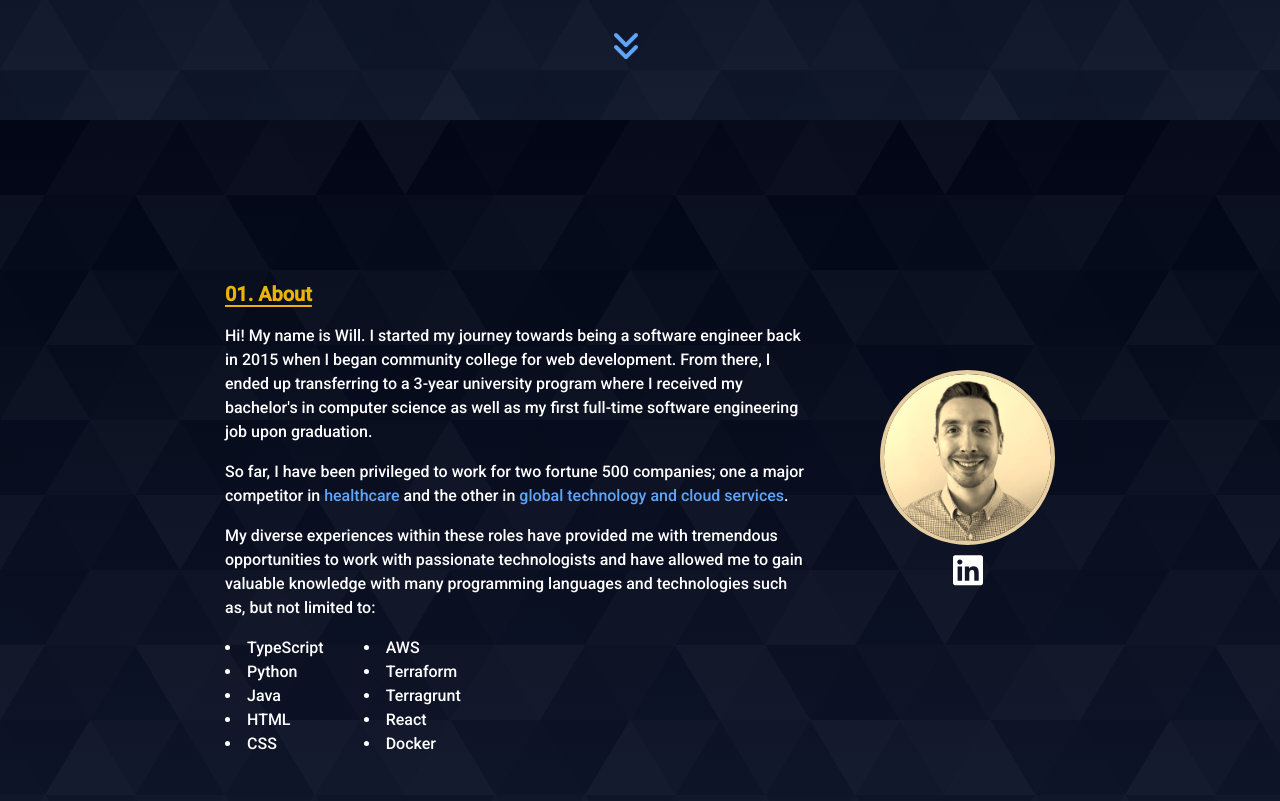
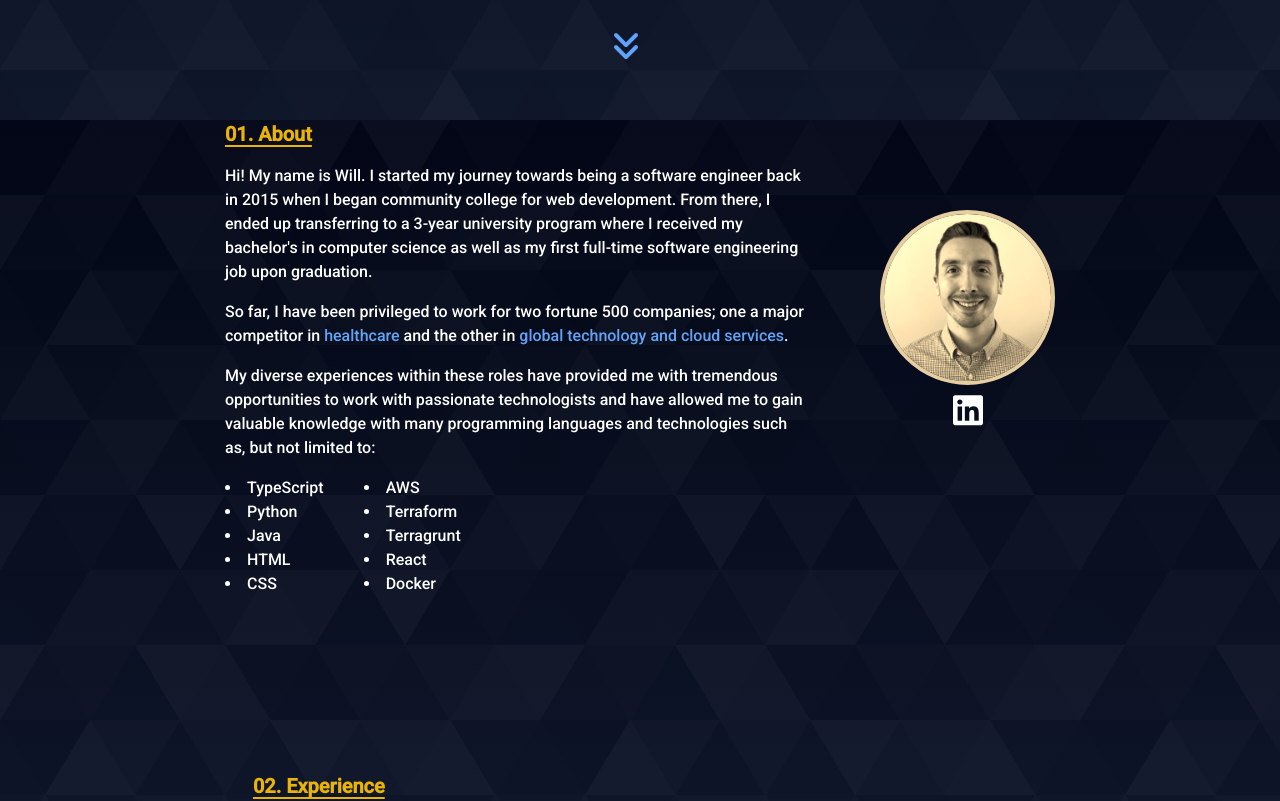
Before and after one commit to wi11ahern/who-am-i, a React (Vite) app: page / in a window 1280 px wide. Shown: the part 680-1481 px from the top of the page. Built offline with nearby package versions, Linux system fonts and the light colour scheme.

Commit message:
style: use negative margint to account for grid gap between the greeting component

```diff
--- a/src/components/about/about.tsx
+++ b/src/components/about/about.tsx
@@ -6,7 +6,7 @@ import { faLinkedin } from "@fortawesome/free-brands-svg-icons";
 const About = () => {
   return (
     <Card
-      className="col-start-2 col-end-2 row-start-2 row-end-2 justify-self-center m-0 flex items-start flex-wrap min-w-[300px] max-w-[900px]"
+      className="col-start-2 col-end-2 row-start-2 row-end-2 justify-self-center mt-[-160px] flex items-start flex-wrap min-w-[300px] max-w-[900px]"
       id="about"
     >
       <div className="mx-auto flex-grow-3 min-w-[300px] w-[65%]">
```
